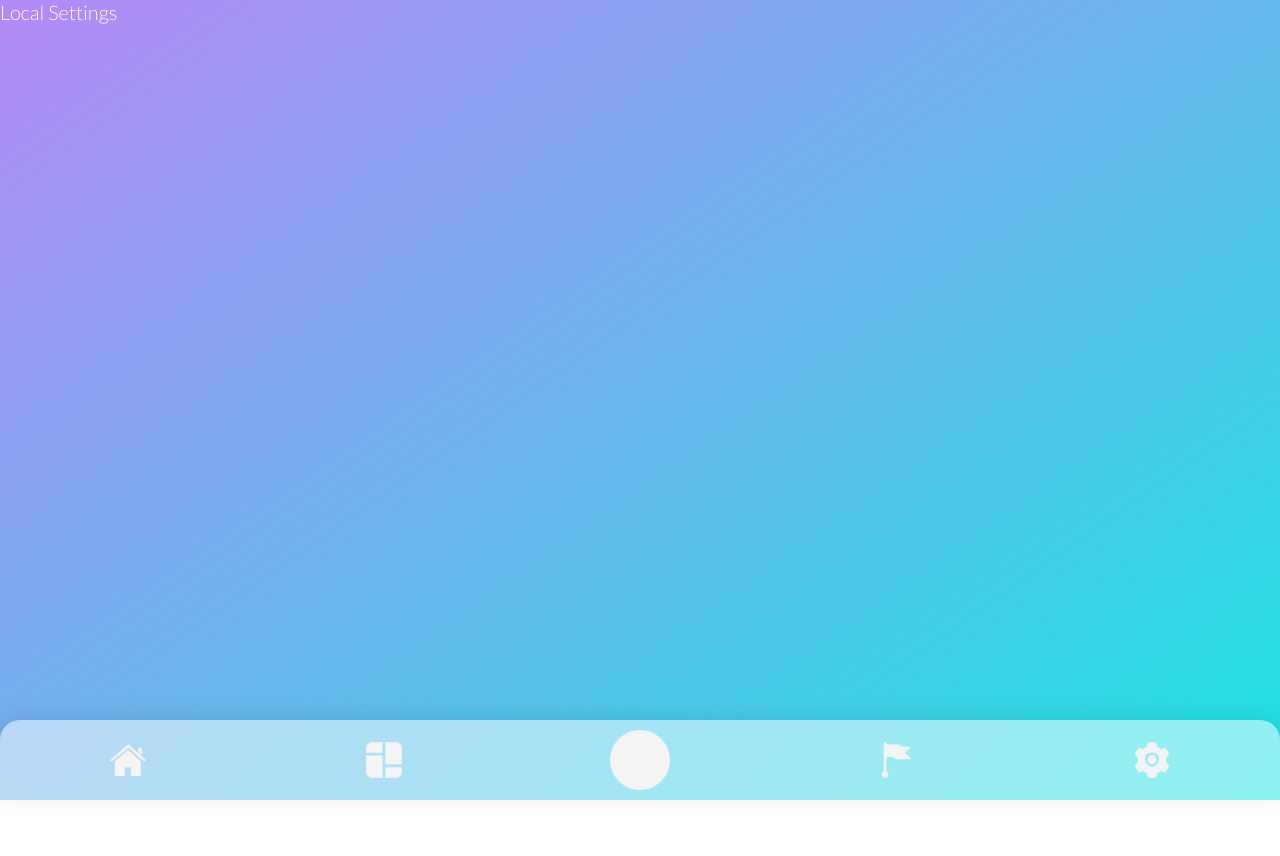
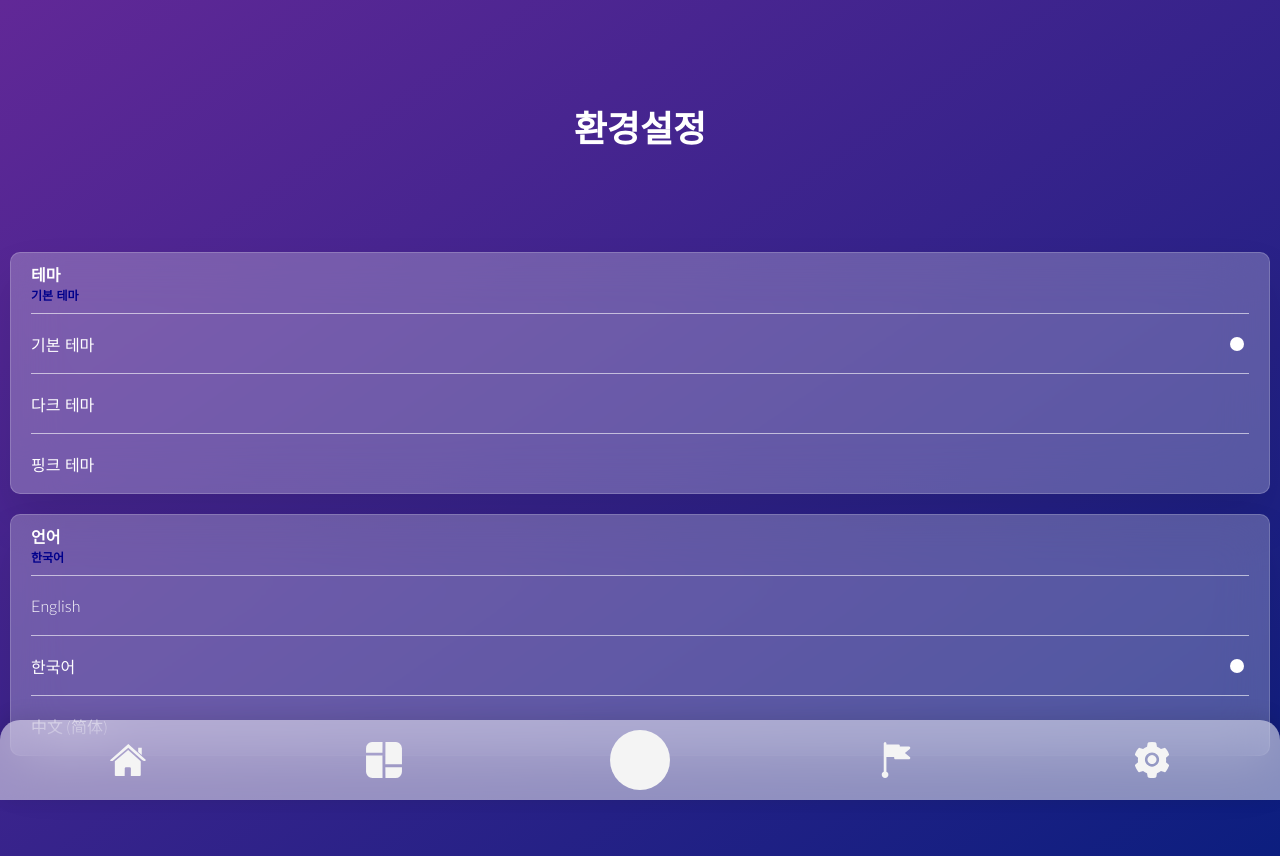
Before and after one commit to MarmotCluster/cuha-client, a React (Create React App) app: page /settings in a window 1280 px wide. Before the commit the page ends 800 px from the top, so only its background shows below. Built offline with nearby package versions, Linux system fonts and the light colour scheme; a web font is replaced by a local one.

Commit message:
Prepared Settings Interface

```diff
--- a/package.json
+++ b/package.json
@@ -9,6 +9,7 @@
     "axios": "^0.24.0",
     "node-sass": "^7.0.1",
     "react": "^17.0.2",
+    "react-cookie": "^4.1.1",
     "react-dom": "^17.0.2",
     "react-router-dom": "^6.2.1",
     "react-scripts": "5.0.0",
--- /dev/null
+++ b/src/components/cookies.jsx
@@ -0,0 +1,12 @@
+import React from 'react';
+import { Cookies } from 'react-cookie';
+
+const cookies = new Cookies();
+
+export const setCookie = (name, value, option) => {
+    return cookies.set(name, value, { ...option });
+};
+
+export const getCookie = (name) => {
+    return cookies.get(name);
+};
--- a/src/components/pages/Settings.jsx
+++ b/src/components/pages/Settings.jsx
@@ -1,11 +1,71 @@
 import React from 'react';
+import { setCookie, getCookie } from '../cookies';
 
 const Settings = (props) => {
     return (
         <main className="main">
-            <p className="en" style={{ fontSize: '2rem' }}>
-                Local Settings
-            </p>
+            <div className="menu-settings">
+                <p className="title">환경설정</p>
+                <section className="menu-settings__section base-bg">
+                    <div className="menu-settings__section-item">
+                        <p className="menu-settings__section-item__title menu-settings__section-item__title-static">
+                            <span>테마</span>
+                            <br />
+                            <span style={{ fontSize: '1.2rem', color: 'darkblue' }}>기본 테마</span>
+                        </p>
+                    </div>
+                    <div className="menu-settings__section-item">
+                        <p className="menu-settings__section-item__title">
+                            <span>기본 테마</span>
+                        </p>
+                        <div className="menu-settings__section-item__active" style={{ backgroundColor: 'white' }}></div>
+                    </div>
+                    <div className="menu-settings__section-item">
+                        <p className="menu-settings__section-item__title">
+                            <span>다크 테마</span>
+                        </p>
+                        <div className="menu-settings__section-item__active"></div>
+                    </div>
+                    <div className="menu-settings__section-item">
+                        <p className="menu-settings__section-item__title">
+                            <span>핑크 테마</span>
+                        </p>
+                        <div className="menu-settings__section-item__active"></div>
+                    </div>
+                </section>
+
+                <div style={{ height: '2rem' }}></div>
+
+                <section className="menu-settings__section base-bg">
+                    <div className="menu-settings__section-item">
+                        <p className="menu-settings__section-item__title menu-settings__section-item__title-static">
+                            <span>언어</span>
+                            <br />
+                            <span style={{ fontSize: '1.2rem', color: 'darkblue' }}>한국어</span>
+                        </p>
+                    </div>
+                    <div className="menu-settings__section-item">
+                        <p className="en menu-settings__section-item__title">
+                            <span>English</span>
+                        </p>
+                        <div className="menu-settings__section-item__active"></div>
+                    </div>
+                    <div className="menu-settings__section-item">
+                        <p className="menu-settings__section-item__title">
+                            <span>한국어</span>
+                        </p>
+                        <div className="menu-settings__section-item__active" style={{ backgroundColor: 'white' }}></div>
+                    </div>
+                    <div className="menu-settings__section-item">
+                        <p className="en menu-settings__section-item__title">
+                            <span>中文 (简体)</span>
+                        </p>
+                        <div className="menu-settings__section-item__active"></div>
+                    </div>
+                </section>
+
+                <div style={{ height: '10rem' }}></div>
+            </div>
         </main>
     );
 };
```
Also changed, not shown: public/stylesheets/style.css (+1 -1 lines).
